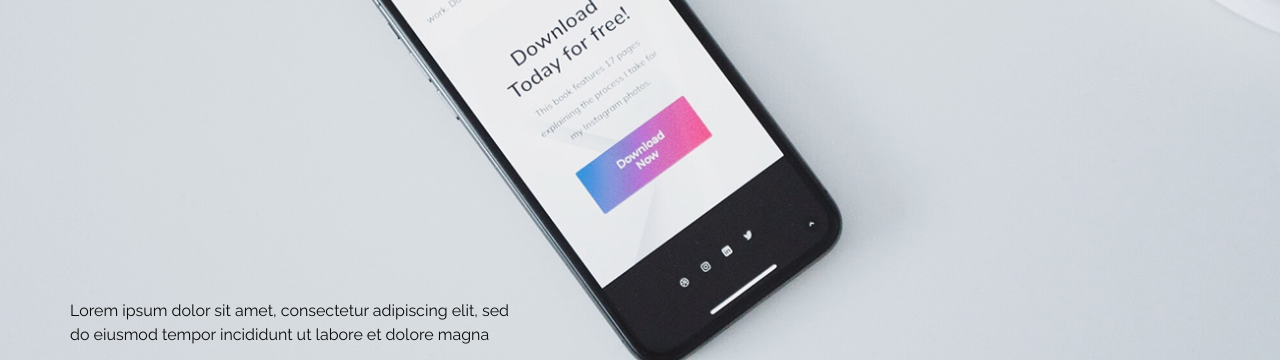
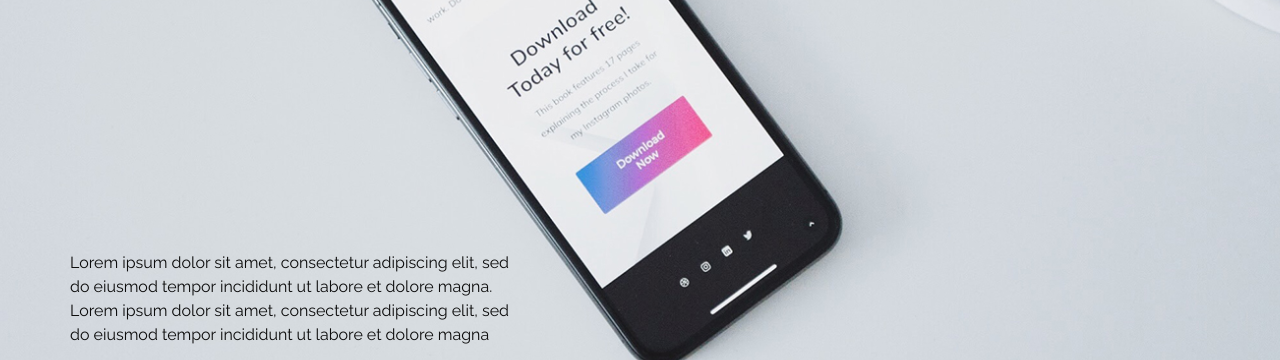
Before and after one commit to Naginder/mittrrepo, a plain HTML site: page about.html in a window 1280 px wide. Shown: the part 413-773 px from the top of the page. Drawn offline with nearby package versions, Linux system fonts and the light colour scheme.

Commit message:
changed about.html

```diff
--- a/about.html
+++ b/about.html
@@ -78,7 +78,7 @@
           <div class="col-md-5">
             <div class="detail-box b-1">
               <p>
-                Lorem ipsum dolor sit amet, consectetur adipiscing elit, sed do eiusmod tempor incididunt ut labore et dolore magna
+                Lorem ipsum dolor sit amet, consectetur adipiscing elit, sed do eiusmod tempor incididunt ut labore et dolore magna. Lorem ipsum dolor sit amet, consectetur adipiscing elit, sed do eiusmod tempor incididunt ut labore et dolore magna
               </p>
               <a href="">
                 Read More
```
